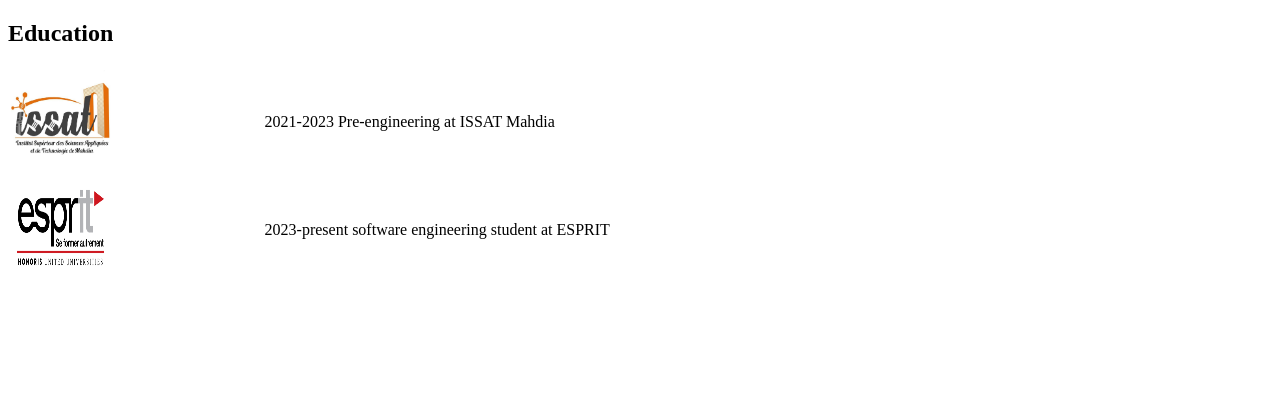
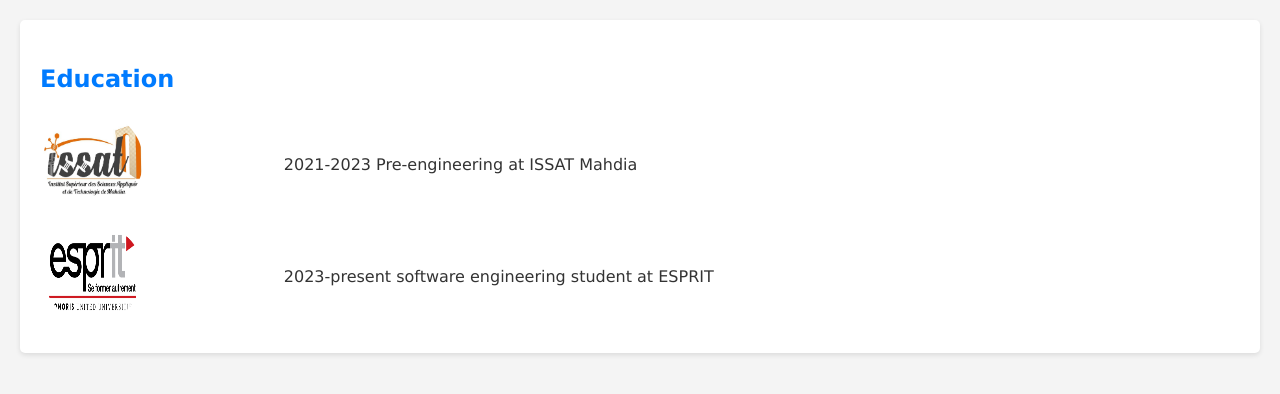
Before and after one commit to omrani-mohamed/miniprojet, a plain HTML site: page Education.html in a window 1280 px wide. Drawn offline with Linux system fonts and the light colour scheme.

Commit message:
final version 2.4

```diff
--- a/Education.html
+++ b/Education.html
@@ -3,7 +3,7 @@
 <head>
     <meta charset="UTF-8">
     <meta name="viewport" content="width=device-width, initial-scale=1.0">
-    <link rel="stylesheet" href="C https://omrani-mohamed.github.io/miniprojet/css/style.css">
+    <link rel="stylesheet" href="https://omrani-mohamed.github.io/miniprojet/css/style.css">
     <title>Education</title>
     <style>
         table {
@@ -25,11 +25,11 @@
         <h2>Education</h2>
         <table>
             <tr>
-                <td><img src=" https://omrani-mohamed.github.io/miniprojet/img/328667761_1376923593091556_2967545502328660418_n.jpg" alt="Image 2" width="100" height="100"></td>
+                <td><img src="https://omrani-mohamed.github.io/miniprojet/img/328667761_1376923593091556_2967545502328660418_n.jpg" alt="Image 2" width="100" height="100"></td>
                 <td>2021-2023 Pre-engineering at ISSAT Mahdia</td>
             </tr>
             <tr>
-                <td><img src=" https://omrani-mohamed.github.io/miniprojet/img/logo2.0b58f0ea.png" alt="Image 1" width="100" height="100"></td>
+                <td><img src="https://omrani-mohamed.github.io/miniprojet/img/logo2.0b58f0ea.png" alt="Image 1" width="100" height="100"></td>
                 <td>2023-present software engineering student at ESPRIT</td>
             </tr>
         </table>
```
Also changed, not shown: Contact Information.html (+1 -1 lines), Skills.html (+2 -2 lines), languages.html (+1 -1 lines).
